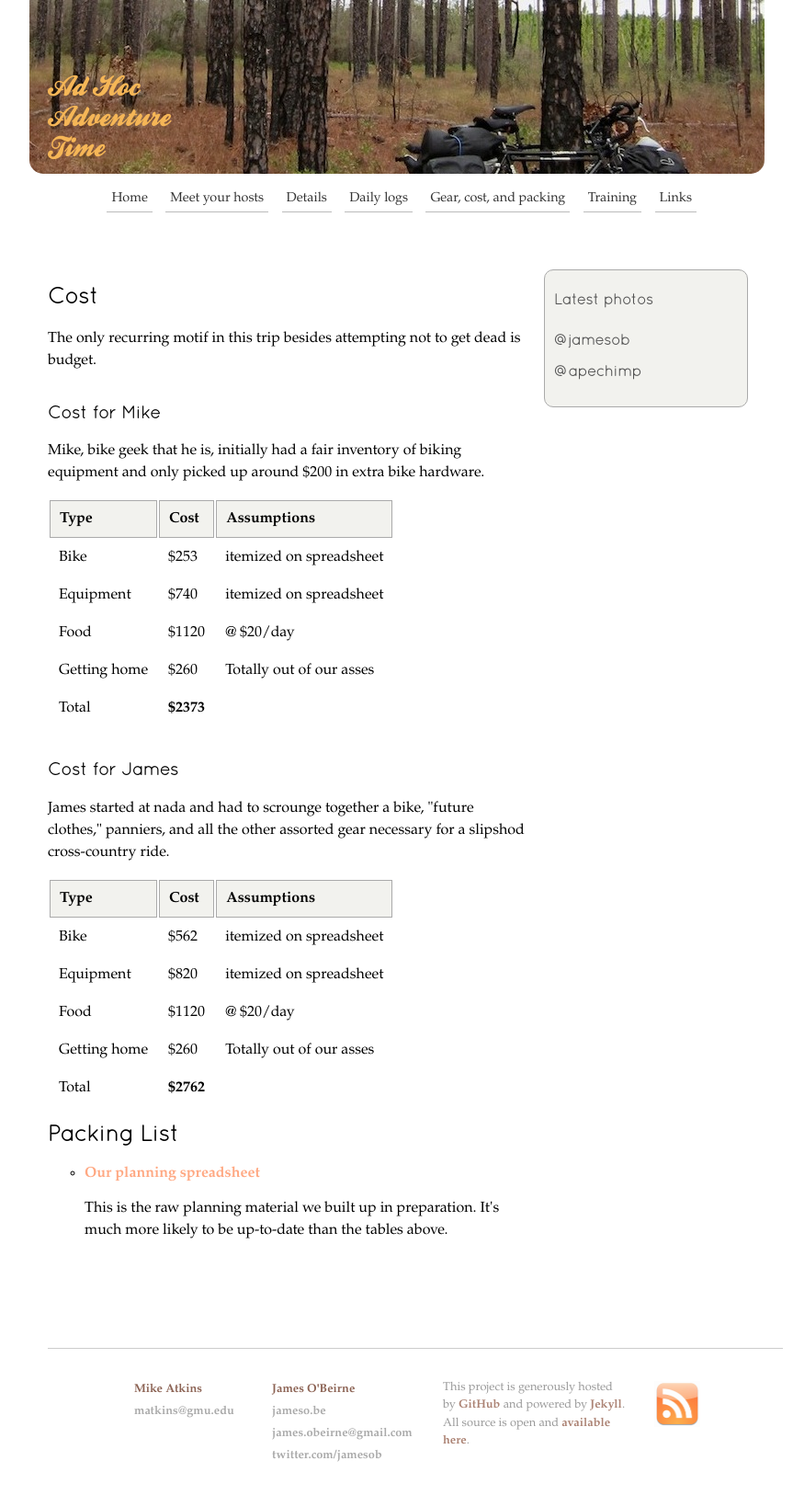
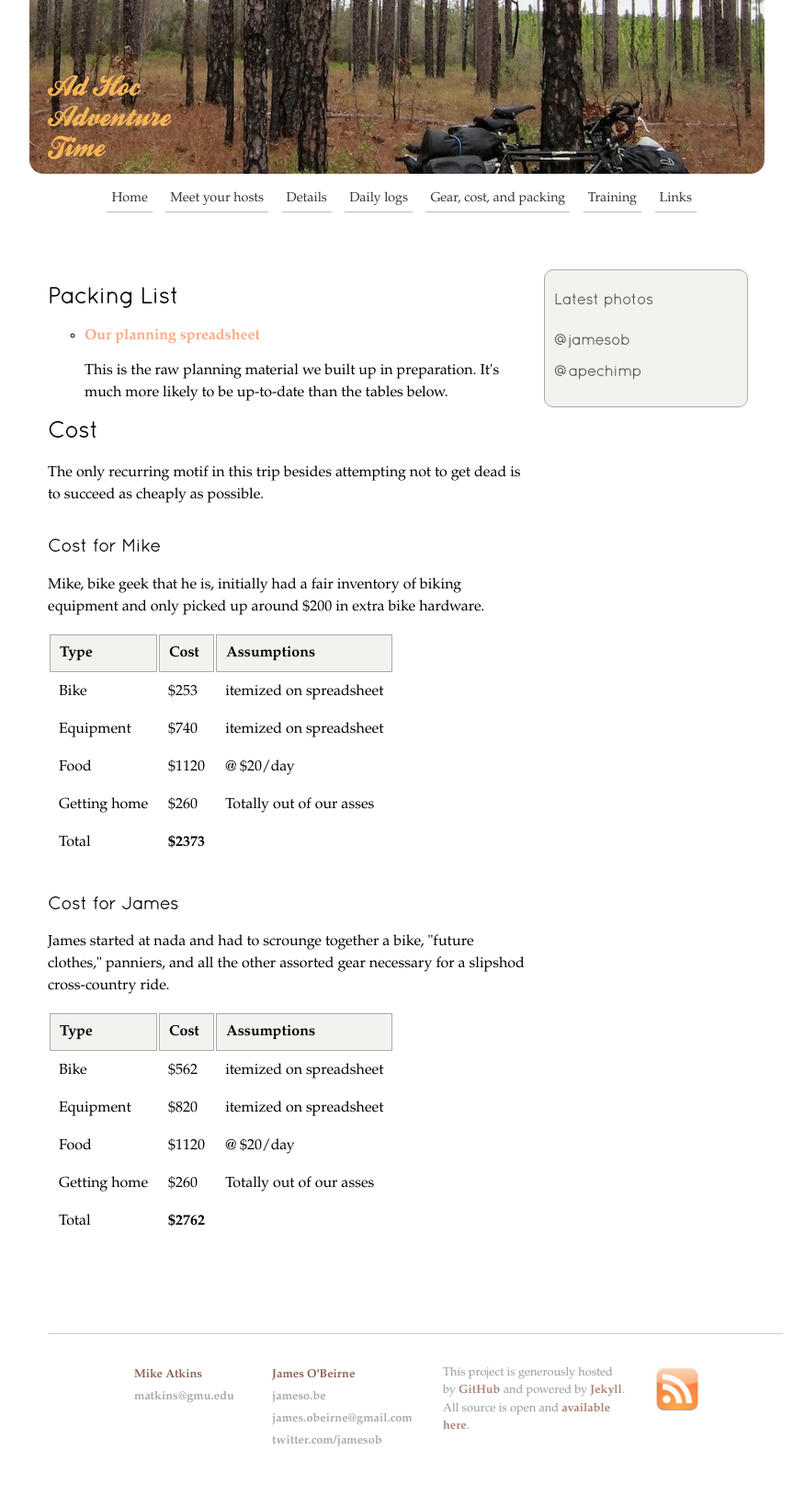
Before and after one commit to jamesob/biketrip, a Jekyll site: the page built from packlist.html, in a window 1280 px wide. Shown: the whole page at 92% size, without its empty margins (208-1071 px from the left). Built offline with Jekyll 4.4.1, drawn with Linux system fonts in a browser that asks for light colours; some of the changed lines change nothing that is shown.

Commit message:
minor changes to packlist

```diff
--- a/packlist.html
+++ b/packlist.html
@@ -3,10 +3,21 @@ layout: withSidebar
 title: Our Stuff
 ---
 
+<h2>Packing List</h2>
+
+<ul>
+    <li>
+    <a href="https://spreadsheets.google.com/pub?hl=en&key=0Ak3iHHPjPogJdDExd3JBOTN4UElIR1dJekZMRzctNlE&hl=en&gid=2"
+        target="_blank">Our planning spreadsheet</a>
+     <p>This is the raw planning material we built up in preparation. It's much
+     more likely to be up-to-date than the tables below.
+    </li>
+</ul>
+
 <h2>Cost</h2>
 
 <p>The only recurring motif in this trip besides attempting not to get dead is
-budget.
+to succeed as cheaply as possible.
 
 <h3>Cost for Mike</h3>
 
@@ -84,14 +95,3 @@ ride.
     <td></td>
   </tr>
 </table>
-
-<h2>Packing List</h2>
-
-<ul>
-    <li>
-    <a href="https://spreadsheets.google.com/pub?hl=en&key=0Ak3iHHPjPogJdDExd3JBOTN4UElIR1dJekZMRzctNlE&hl=en&gid=2"
-        target="_blank">Our planning spreadsheet</a>
-     <p>This is the raw planning material we built up in preparation. It's much
-     more likely to be up-to-date than the tables above.
-    </li>
-</ul>
```
